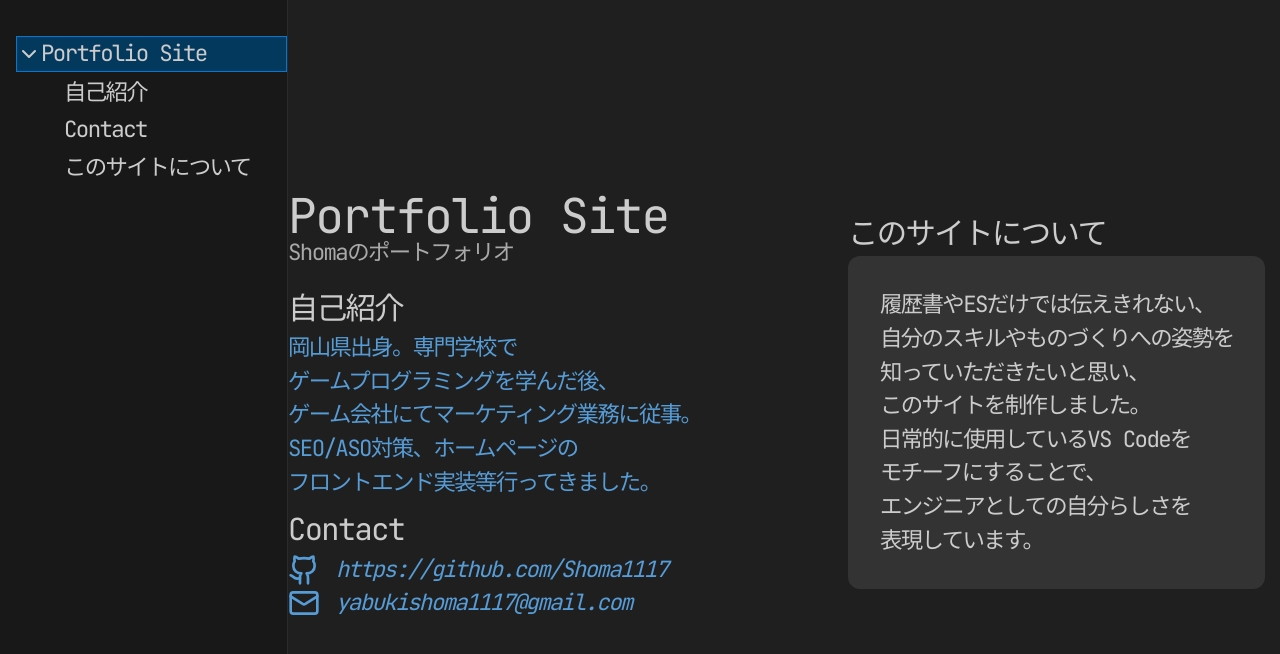
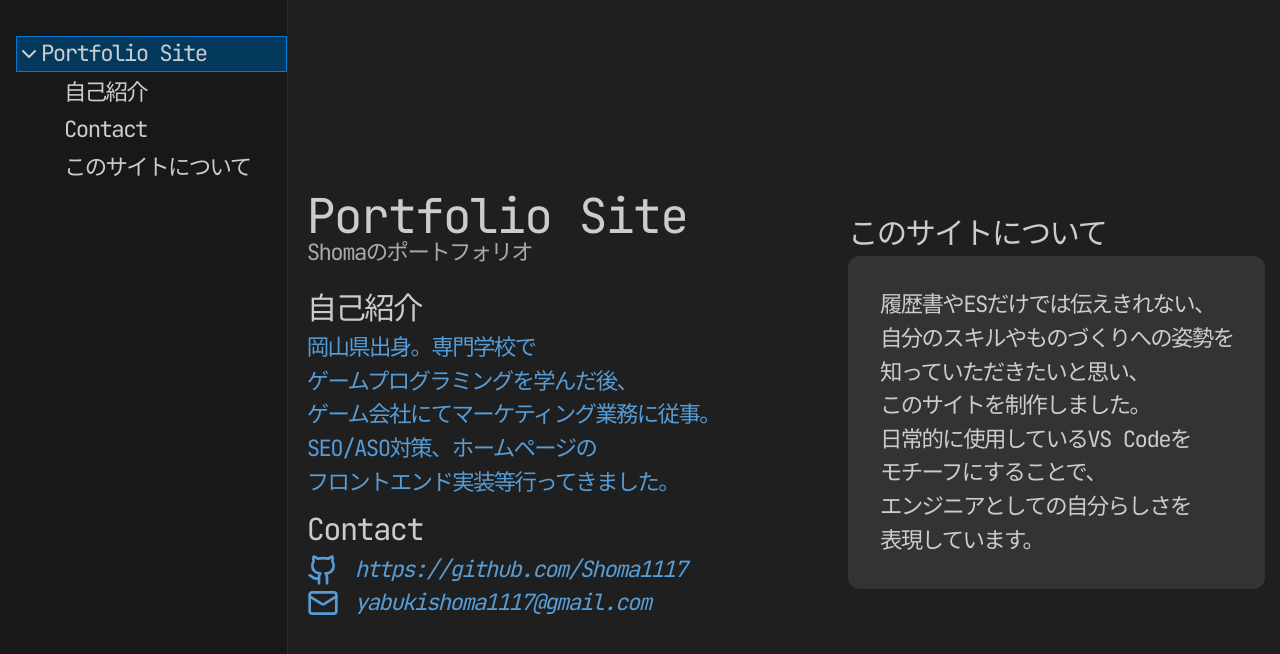
Before and after one commit to Shoma1117/web_portfolio, a Next.js app: page / in a window 1280 px wide. Shown: the top 654 px of the page. Built offline with nearby package versions, Linux system fonts and the light colour scheme.

Commit message:
[fix]タイポ修正

```diff
--- a/app/_components/about.tsx
+++ b/app/_components/about.tsx
@@ -3,7 +3,7 @@ import { Github, Mail } from "lucide-react";
 export default function About() {
   return (
     <section className="flex flex-col lg:flex-row items-center justify-center py-24 gap-32 min-h-dvh">
-      <div className="flex flex-col ;g:items-end lg:w-1/2">
+      <div className="flex flex-col lg:items-end lg:w-1/2">
         <div>
           <h2 id="Portfolio" className="text-heading heading-section">
             Portfolio Site
```
